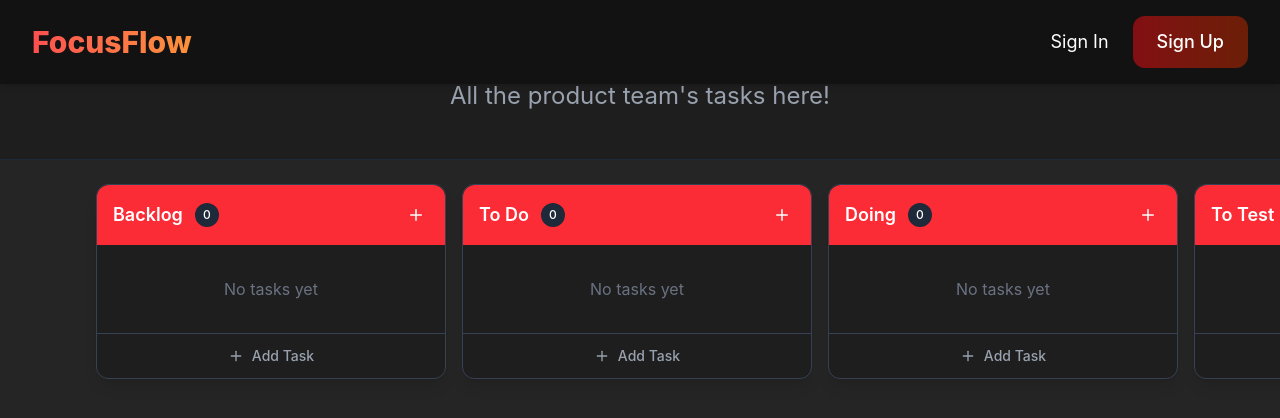
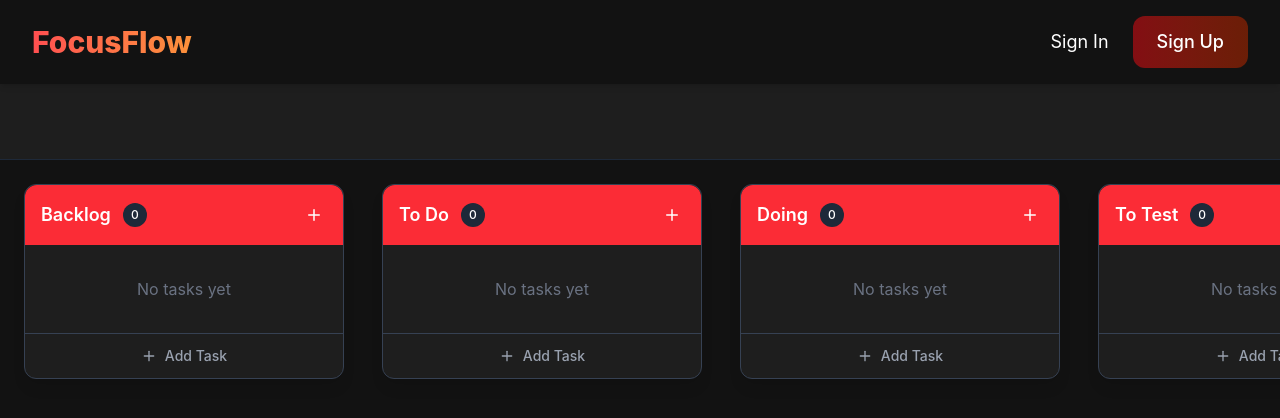
Before and after one commit to JihedSaad001/FocusFlow, a React (Vite) app in the folder User/Focusflow/: page /kanban in a window 1280 px wide. Shown: the top 418 px of the page. Built offline with nearby package versions, Linux system fonts and the light colour scheme.

Commit message:
column ui fixed

```diff
--- a/User/Focusflow/src/components/Column.tsx
+++ b/User/Focusflow/src/components/Column.tsx
@@ -55,7 +55,7 @@ const Column: React.FC<ColumnProps> = ({ column, onAddTask, onDeleteTask }) => {
   return (
     <div
       ref={setNodeRef}
-      className="min-w-[300px] bg-[#1E1E1E] rounded-xl shadow-lg flex flex-col max-h-[calc(100vh-150px)] border border-gray-700"
+      className=" bg-[#1E1E1E] max-w-[320px] rounded-xl shadow-lg flex flex-col max-h-[calc(100vh-150px)] border border-gray-700"
     >
       {/* Column Header */}
       <div className="flex items-center justify-between p-4 bg-red-500 rounded-t-xl">
--- a/User/Focusflow/src/components/Header.tsx
+++ b/User/Focusflow/src/components/Header.tsx
@@ -10,9 +10,6 @@ const Header: React.FC = () => {
             Tasks
           </h1>
         </div>
-        <p className="text-gray-400 text-2xl flex justify-center">
-          All the product team's tasks here!
-        </p>
       </div>
     </div>
   );
--- a/User/Focusflow/src/components/KanbanBoard.tsx
+++ b/User/Focusflow/src/components/KanbanBoard.tsx
@@ -262,7 +262,7 @@ const KanbanBoard: React.FC = () => {
   };
 
   return (
-    <div className="flex flex-col h-screen w-full bg-white/[0.08]  ">
+    <div className="flex flex-col h-screen w-full bg-[#121212]  ">
       <Header />
       <div className="flex-1 overflow-x-auto p-6">
         <DndContext
@@ -271,7 +271,7 @@ const KanbanBoard: React.FC = () => {
           onDragOver={handleDragOver}
           onDragEnd={handleDragEnd}
         >
-          <div className="flex gap-4 pl-18">
+          <div className="flex gap-2 ">
             {board.columns.map((column) => (
               <div key={column.id} className="w-[350px] flex-shrink-0">
                 <Column
```
